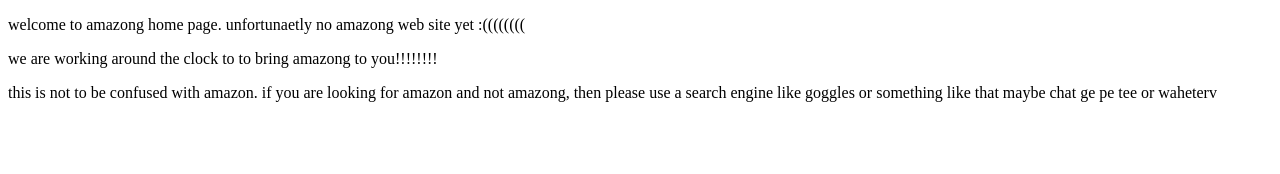
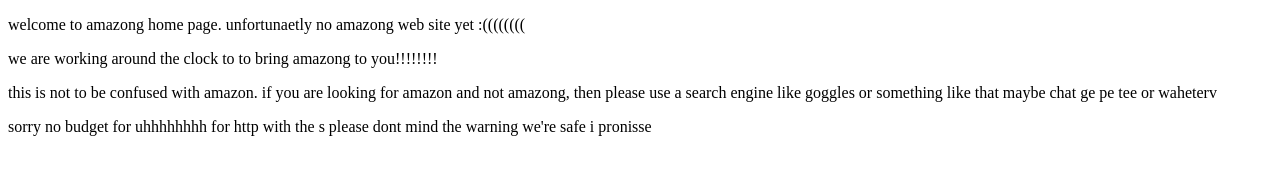
Before and after one commit to vilijur/amazong.vilijur.fish, a plain HTML site: page index.html in a window 1280 px wide. Drawn offline with Linux system fonts and the light colour scheme.

Commit message:
html is hard

```diff
--- a/index.html
+++ b/index.html
@@ -7,5 +7,6 @@
         <p>welcome to amazong home page. unfortunaetly no amazong web site yet :((((((((<p>
         <p>we are working around the clock to to bring amazong to you!!!!!!!!<p>
         <p>this is not to be confused with amazon. if you are looking for amazon and not amazong, then please use a search engine like goggles or something like that maybe chat ge pe tee or waheterv</p>
+        <p>sorry no budget for uhhhhhhhh for http with the s please dont mind the warning we're safe i pronisse</p>
     </body>
 </html>
```
